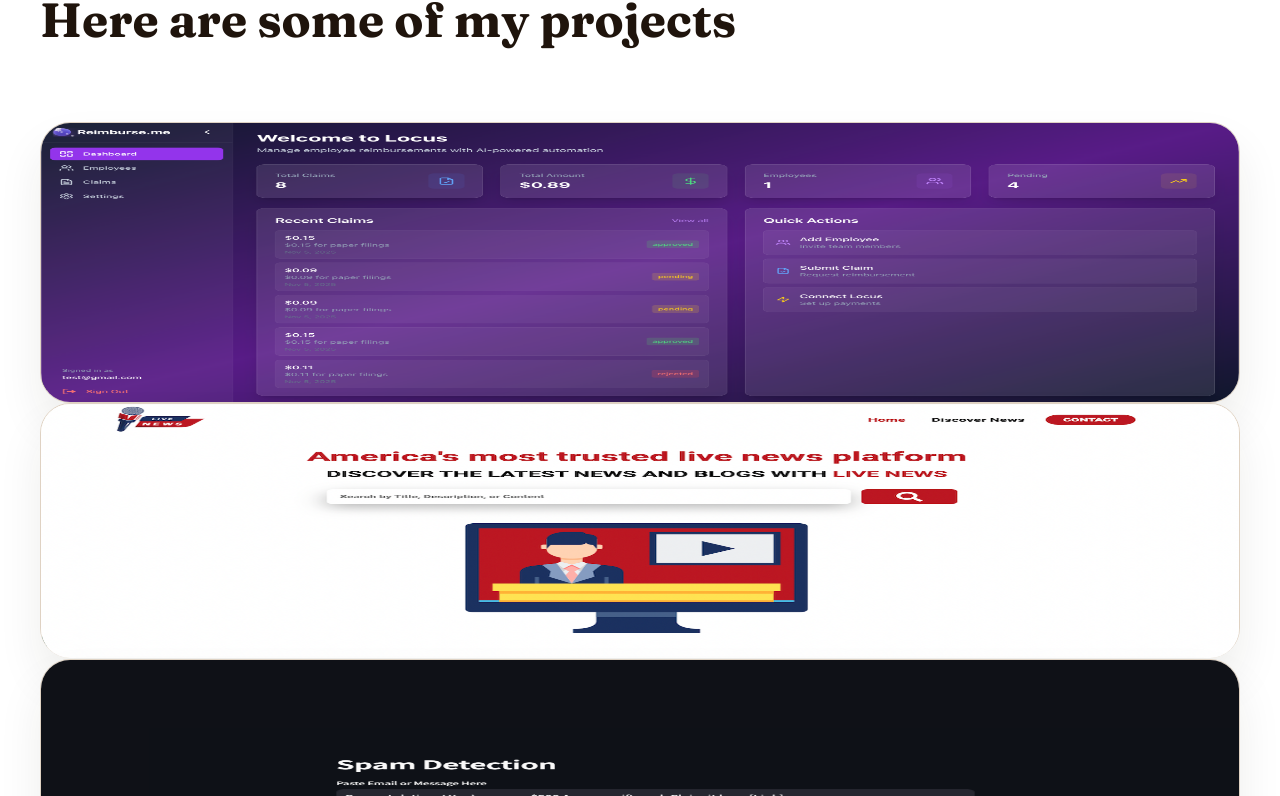
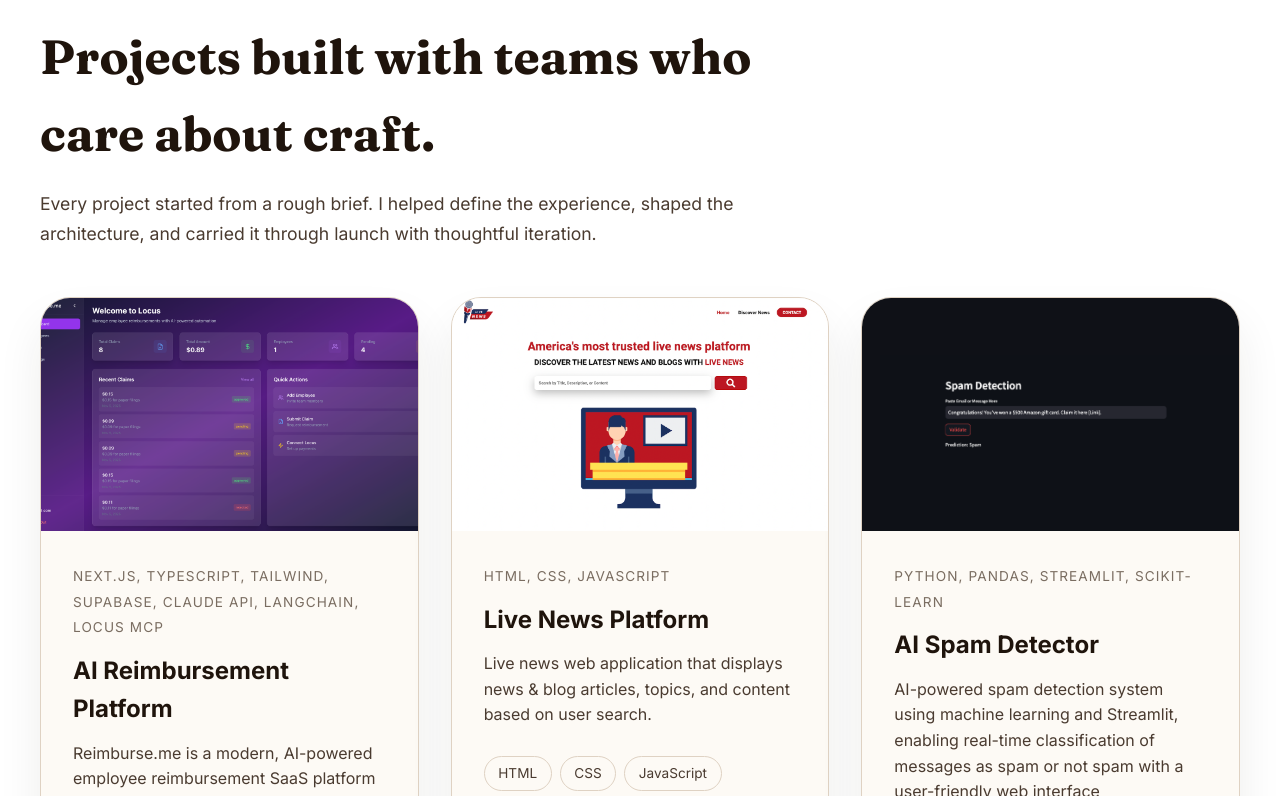
Before and after one commit to techmehedi/techmehedi.github.io, a Next.js app: page / in a window 1280 px wide. Shown: the part 1024-1820 px from the top of the page. Built offline with nearby package versions, Linux system fonts and the light colour scheme.

Commit message:
Update Projects component

```diff
--- a/components/Projects.tsx
+++ b/components/Projects.tsx
@@ -1,190 +1,60 @@
 'use client'
 
-import { motion, useMotionValue, useSpring, useTransform } from 'framer-motion'
-import { useInView } from 'react-intersection-observer'
 import Image from 'next/image'
 import { projects } from '@/lib/data'
 import styles from './Projects.module.css'
 
 export default function Projects() {
-  const [ref, inView] = useInView({
-    triggerOnce: true,
-    threshold: 0.1,
-  })
-
-  const containerVariants = {
-    hidden: { opacity: 0 },
-    visible: {
-      opacity: 1,
-      transition: {
-        staggerChildren: 0.2,
-      },
-    },
-  }
-
-  const itemVariants = {
-    hidden: { opacity: 0, y: 50, scale: 0.9 },
-    visible: {
-      opacity: 1,
-      y: 0,
-      scale: 1,
-      transition: {
-        type: 'spring',
-        stiffness: 100,
-        damping: 15,
-      },
-    },
-  }
-
   return (
     <section id="projects" className={styles.projects}>
-      <motion.div
-        className={styles.container}
-        ref={ref}
-        initial="hidden"
-        animate={inView ? 'visible' : 'hidden'}
-        variants={containerVariants}
-      >
-        <motion.h1
-          className={styles.title}
-          variants={itemVariants}
-        >
-          Here are some of my{' '}
-          <span className={styles.gradientText}>projects</span>
-        </motion.h1>
-
-        <div className={styles.projectsGrid}>
-          {projects.map((project, index) => (
-            <ProjectCard
-              key={project.id}
-              project={project}
-              index={index}
-              variants={itemVariants}
-              styles={styles}
-            />
-          ))}
+      <div className={styles.container}>
+        <div className={styles.header}>
+          <p className={styles.eyebrow}>Selected Work</p>
+          <h2 className={styles.title}>Projects built with teams who care about craft.</h2>
+          <p className={styles.description}>
+            Every project started from a rough brief. I helped define the experience, shaped the
+            architecture, and carried it through launch with thoughtful iteration.
+          </p>
         </div>
-      </motion.div>
-    </section>
-  )
-}
-
-function ProjectCard({ project, index, variants, styles }: {
-  project: typeof projects[0],
-  index: number,
-  variants: any,
-  styles: any
-}) {
-  const x = useMotionValue(0)
-  const y = useMotionValue(0)
-
-  const mouseXSpring = useSpring(x, { stiffness: 500, damping: 100 })
-  const mouseYSpring = useSpring(y, { stiffness: 500, damping: 100 })
-
-  const rotateX = useTransform(mouseYSpring, [-0.5, 0.5], ['7.5deg', '-7.5deg'])
-  const rotateY = useTransform(mouseXSpring, [-0.5, 0.5], ['-7.5deg', '7.5deg'])
-
-  const handleMouseMove = (e: React.MouseEvent<HTMLDivElement>) => {
-    const rect = e.currentTarget.getBoundingClientRect()
-    const width = rect.width
-    const height = rect.height
-    const mouseX = e.clientX - rect.left
-    const mouseY = e.clientY - rect.top
-    const xPct = mouseX / width - 0.5
-    const yPct = mouseY / height - 0.5
-    x.set(xPct)
-    y.set(yPct)
-  }
-
-  const handleMouseLeave = () => {
-    x.set(0)
-    y.set(0)
-  }
-
-  return (
-    <motion.div
-      className={styles.projectCard}
-      variants={variants}
-      whileHover={{ y: -10 }}
-      transition={{ type: 'spring', stiffness: 300 }}
-    >
-      <motion.div
-        className={styles.card}
-        onMouseMove={handleMouseMove}
-        onMouseLeave={handleMouseLeave}
-        style={{
-          rotateX,
-          rotateY,
-          transformStyle: 'preserve-3d',
-        }}
-      >
-        <div className={styles.imageContainer}>
+        <div className={styles.grid}>
+          {projects.map((project) => (
+            <article key={project.id} className={styles.card}>
+              <div className={styles.media}>
                 <Image
                   src={project.image}
                   alt={project.title}
                   fill
-            className={styles.image}
                   sizes="(max-width: 768px) 100vw, (max-width: 1200px) 50vw, 33vw"
                 />
-          <div className={styles.overlay}>
-            <motion.div
-              className={styles.content}
-              initial={{ opacity: 0, y: 20 }}
-              whileHover={{ opacity: 1, y: 0 }}
-              transition={{ duration: 0.3 }}
-            >
-              <h3 className={styles.title}>{project.title}</h3>
-              <p className={styles.subtitle}>{project.subtitle}</p>
-            </motion.div>
               </div>
-          <motion.div
-            className={styles.glow}
-            animate={{
-              opacity: [0.3, 0.6, 0.3],
-            }}
-            transition={{
-              duration: 3,
-              repeat: Infinity,
-              ease: 'easeInOut',
-            }}
-          />
+              <div className={styles.body}>
+                <div className={styles.meta}>
+                  <span>{project.subtitle}</span>
                 </div>
-        <div className={styles.cardBody}>
-          <h3 className={styles.cardTitle}>{project.title}</h3>
-          <p className={styles.cardSubtitle}>{project.subtitle}</p>
-          <p className={styles.cardDescription}>{project.description}</p>
-        </div>
-        <div className={styles.cardFooter}>
+                <h3>{project.title}</h3>
+                <p>{project.description}</p>
+                <ul>
+                  {project.technologies?.map((tech) => (
+                    <li key={tech}>{tech}</li>
+                  ))}
+                </ul>
                 <div className={styles.links}>
+                  {project.liveUrl && (
+                    <a href={project.liveUrl} target="_blank" rel="noopener noreferrer">
+                      Visit site
+                    </a>
+                  )}
                   {project.githubUrl && (
-              <motion.a
-                href={project.githubUrl}
-                target="_blank"
-                rel="noopener noreferrer"
-                className={styles.link}
-                whileHover={{ scale: 1.15, rotate: 5, y: -3 }}
-                whileTap={{ scale: 0.9 }}
-                aria-label={`View ${project.title} on GitHub`}
-              >
-                <i className="fab fa-github"></i>
-              </motion.a>
-            )}
-            {project.liveUrl && (
-              <motion.a
-                href={project.liveUrl}
-                target="_blank"
-                rel="noopener noreferrer"
-                className={styles.link}
-                whileHover={{ scale: 1.15, rotate: -5, y: -3 }}
-                whileTap={{ scale: 0.9 }}
-                aria-label={`View ${project.title} live`}
-              >
-                <i className="fas fa-link"></i>
-              </motion.a>
+                    <a href={project.githubUrl} target="_blank" rel="noopener noreferrer">
+                      View code
+                    </a>
                   )}
                 </div>
               </div>
-      </motion.div>
-    </motion.div>
+            </article>
+          ))}
+        </div>
+      </div>
+    </section>
   )
 }
```
Lines whose indentation alone changed are shown as unchanged.
